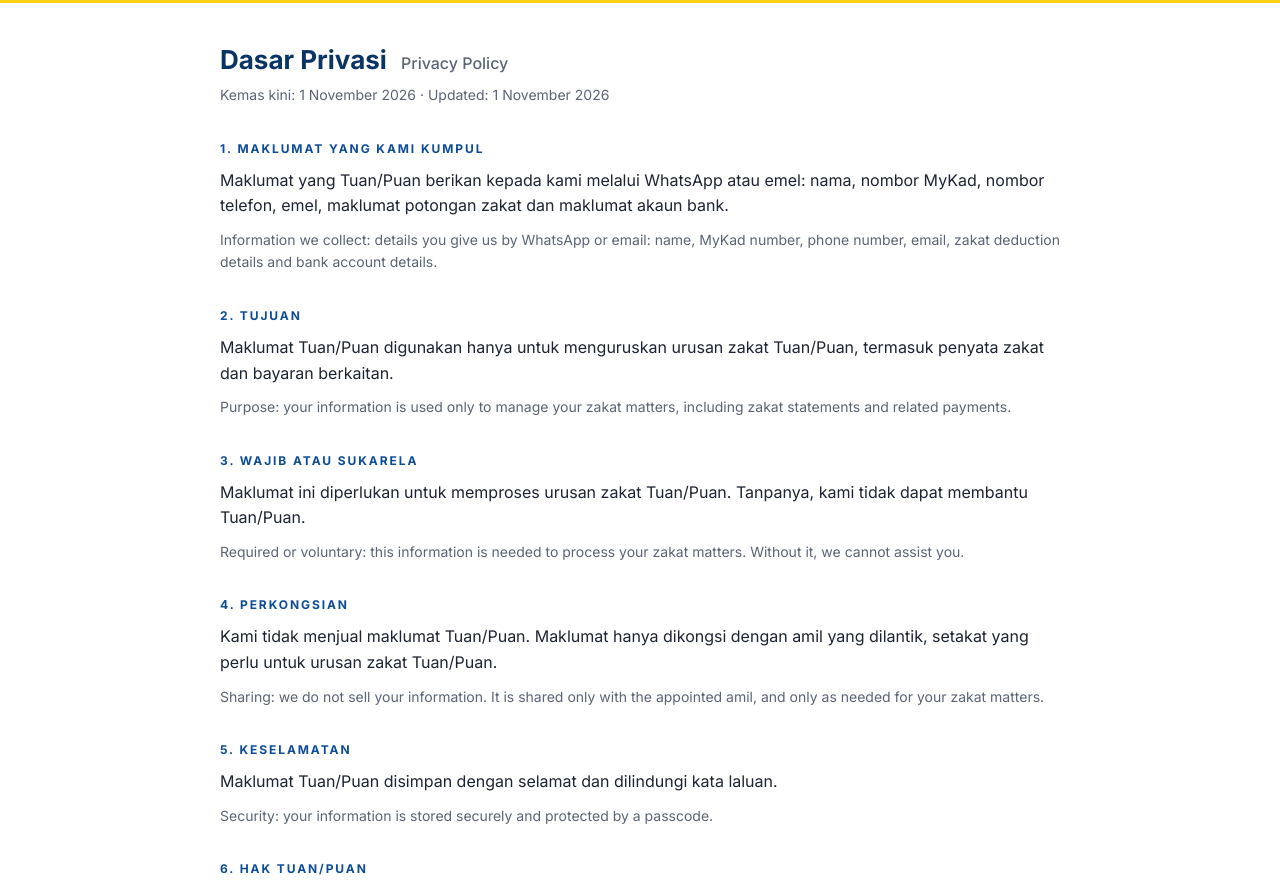
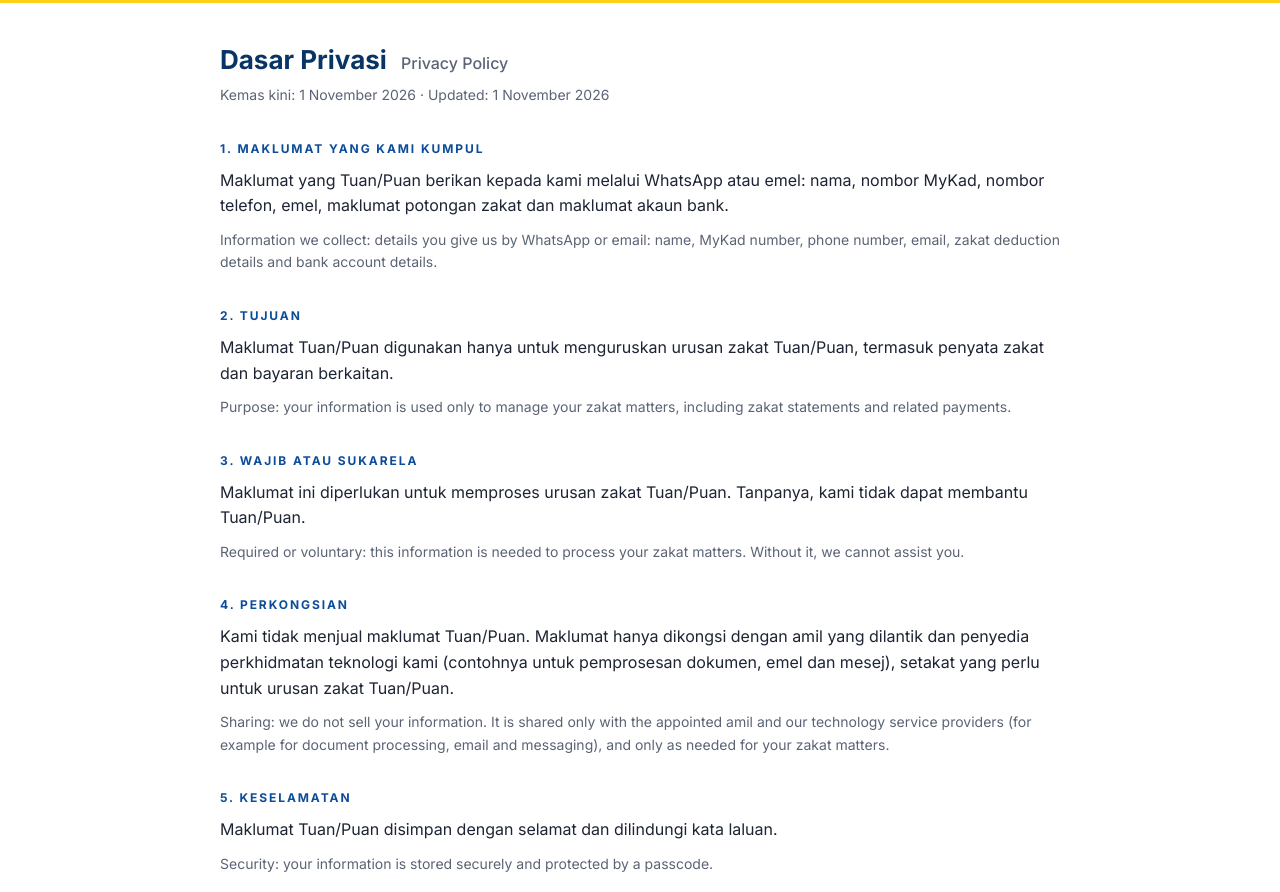
Before and after one commit to bg749b4jn9-stack/zakatapp-site, a plain HTML site: page privasi/index.html in a window 1280 px wide. Shown: the part 131-1023 px from the top of the page. Drawn offline with Linux system fonts and the light colour scheme.

Commit message:
Privacy: technology service providers
Co-Authored-By: Claude Opus 5.5 (1M context) <noreply@anthropic.com>

```diff
--- a/privasi/index.html
+++ b/privasi/index.html
@@ -78,8 +78,8 @@ footer{border-top:1px solid var(--hair);text-align:center;color:var(--muted);fon
   <p class="en">Required or voluntary: this information is needed to process your zakat matters. Without it, we cannot assist you.</p>
 
   <div class="sec">4. Perkongsian</div>
-  <p>Kami tidak menjual maklumat Tuan/Puan. Maklumat hanya dikongsi dengan amil yang dilantik, setakat yang perlu untuk urusan zakat Tuan/Puan.</p>
-  <p class="en">Sharing: we do not sell your information. It is shared only with the appointed amil, and only as needed for your zakat matters.</p>
+  <p>Kami tidak menjual maklumat Tuan/Puan. Maklumat hanya dikongsi dengan amil yang dilantik dan penyedia perkhidmatan teknologi kami (contohnya untuk pemprosesan dokumen, emel dan mesej), setakat yang perlu untuk urusan zakat Tuan/Puan.</p>
+  <p class="en">Sharing: we do not sell your information. It is shared only with the appointed amil and our technology service providers (for example for document processing, email and messaging), and only as needed for your zakat matters.</p>
 
   <div class="sec">5. Keselamatan</div>
   <p>Maklumat Tuan/Puan disimpan dengan selamat dan dilindungi kata laluan.</p>
```
